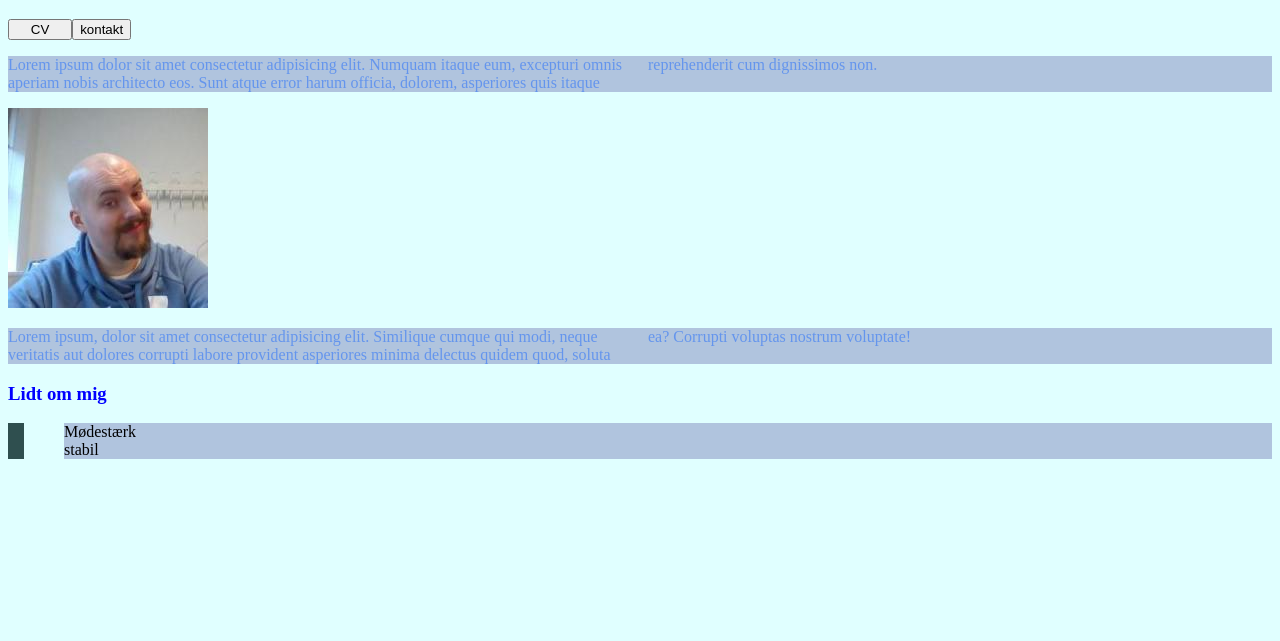
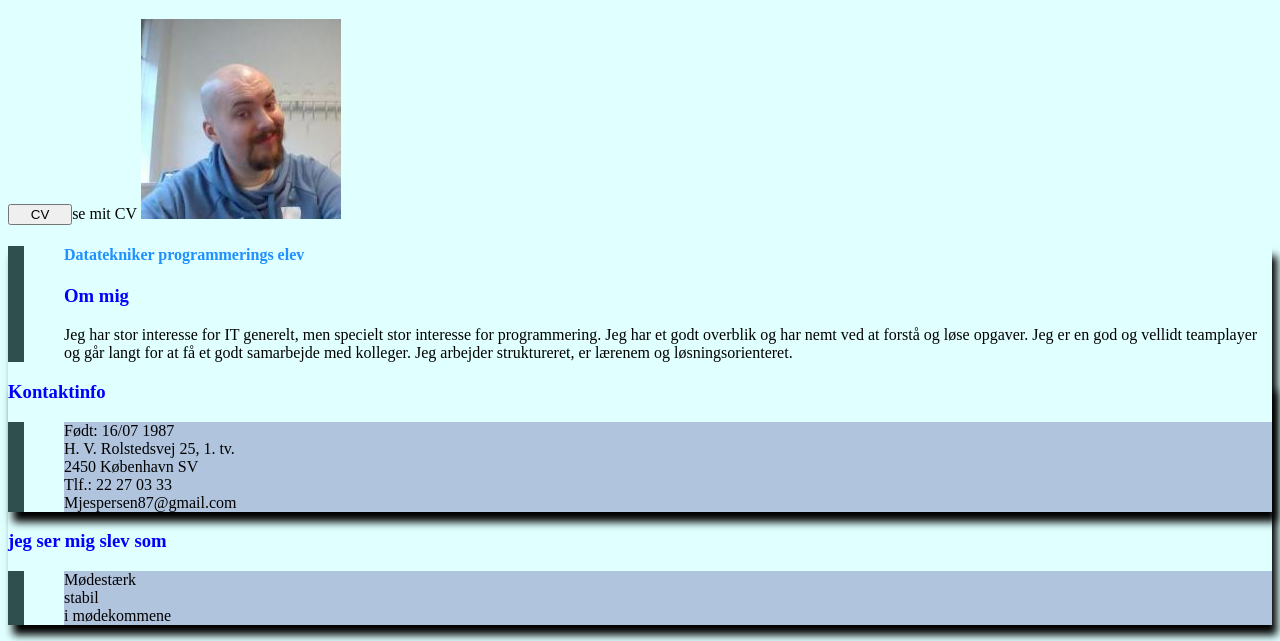
Before and after one commit to Mortinuss/Port-Folio, a plain HTML site: page index.html in a window 1280 px wide. Shown: the part 314-955 px from the top of the page. Before the commit the page ends 800 px from the top, so only its background shows below. Drawn offline with nearby package versions, Linux system fonts and the light colour scheme.

Commit message:
Update index.html

```diff
--- a/index.html
+++ b/index.html
@@ -20,20 +20,45 @@
 </head>
 <body>
 
+
 <div class="container">
   <h1>Morten Nordbo Jespersen Port Folio</h1>
-  <input type="button" onclick="CV.html"value="    CV    "><input type="button" onclick=""value="kontakt">
-  <p>Lorem ipsum dolor sit amet consectetur adipisicing elit. Numquam itaque eum, excepturi omnis aperiam nobis architecto eos. Sunt atque error harum officia, dolorem, asperiores quis itaque reprehenderit cum dignissimos non.</p>
+  <input type="button" onclick="CV.html"value="    CV    ">se mit CV
+
   <img src ="img\brugerfoto.jfif" alt="Mit smukke ansigt">
-  <p>Lorem ipsum, dolor sit amet consectetur adipisicing elit. Similique cumque qui modi, neque veritatis aut dolores corrupti labore provident asperiores minima delectus quidem quod, soluta ea? Corrupti voluptas nostrum voluptate!</p>
+  <div class="rcorners1" style="margin-bottom: 15px; box-shadow: 5px 10px 8px #000 ">
 
-</div>
+    <ul style="list-style-type: none;">
+
+        <h4>Datatekniker programmerings elev</h4>
+        <h3>Om mig</h3>
+        Jeg har stor interesse for IT generelt, men specielt stor interesse for programmering.
+        Jeg har et godt overblik og har nemt ved at forstå og løse opgaver.
+        Jeg er en god og vellidt teamplayer og går langt for at få et godt samarbejde med kolleger.
+        Jeg arbejder struktureret, er lærenem og løsningsorienteret.
+    </ul>
+    <div class="col-8">
+      <div class="row " style="margin-left: auto">
+          <div class="row rcorners1" style="box-shadow: 5px 10px 8px #000;">
+                      <h3>Kontaktinfo</h3>
+                      <ul class="ulborder">
+                          <li>Født: 16/07 1987</li>
+                          <li>H. V. Rolstedsvej 25, 1. tv.</li>
+                          <li>2450 København SV</li>
+                          <li>Tlf.: 22 27 03 33</li>
+                          <li>Mjespersen87@gmail.com</li>
+                      </ul>
+                  </div>
+              </div>
+
+
 
 <div>
-  <h3>Lidt om mig</h3>
+  <h3>jeg ser mig slev som</h3>
   <ul>
     <li>Mødestærk</li>
     <li>stabil</li>
+    <li>i mødekommene</li>
   </ul>
 </div>
 
```
